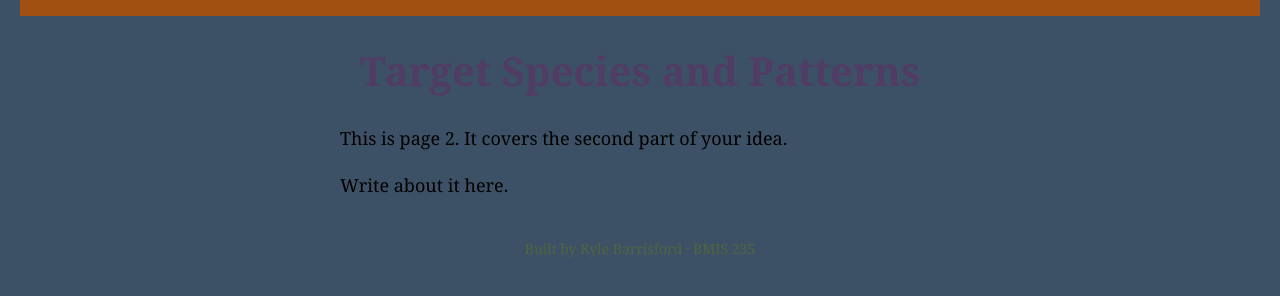
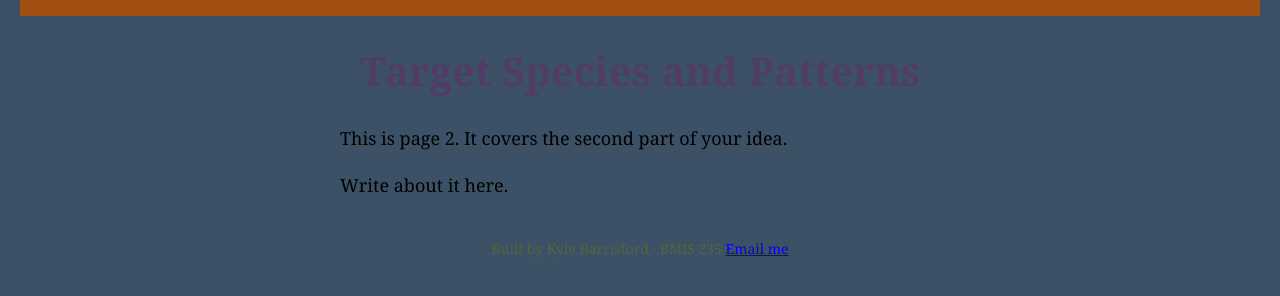
Before and after one commit to kbarrisford/bmis235-html-3, a plain HTML site: page page2.html in a window 1280 px wide. Shown: the part 70-366 px from the top of the page. Drawn offline with Linux system fonts and the light colour scheme.

Commit message:
Update footer to include email link
Added an email link to the footer for contact.

```diff
--- a/page2.html
+++ b/page2.html
@@ -33,7 +33,7 @@
 <p>Write about it here.</p>
 
 <!-- Footer: fill in your name -->
-<footer>Built by Kyle Barrisford &middot; BMIS 235</footer>
+<footer>Built by Kyle Barrisford &middot; BMIS 235 <a href="mailto:kbarrisford@zagmail.gonzaga.edu">Email me</a></footer>
 
 </body>
 </html>
```
